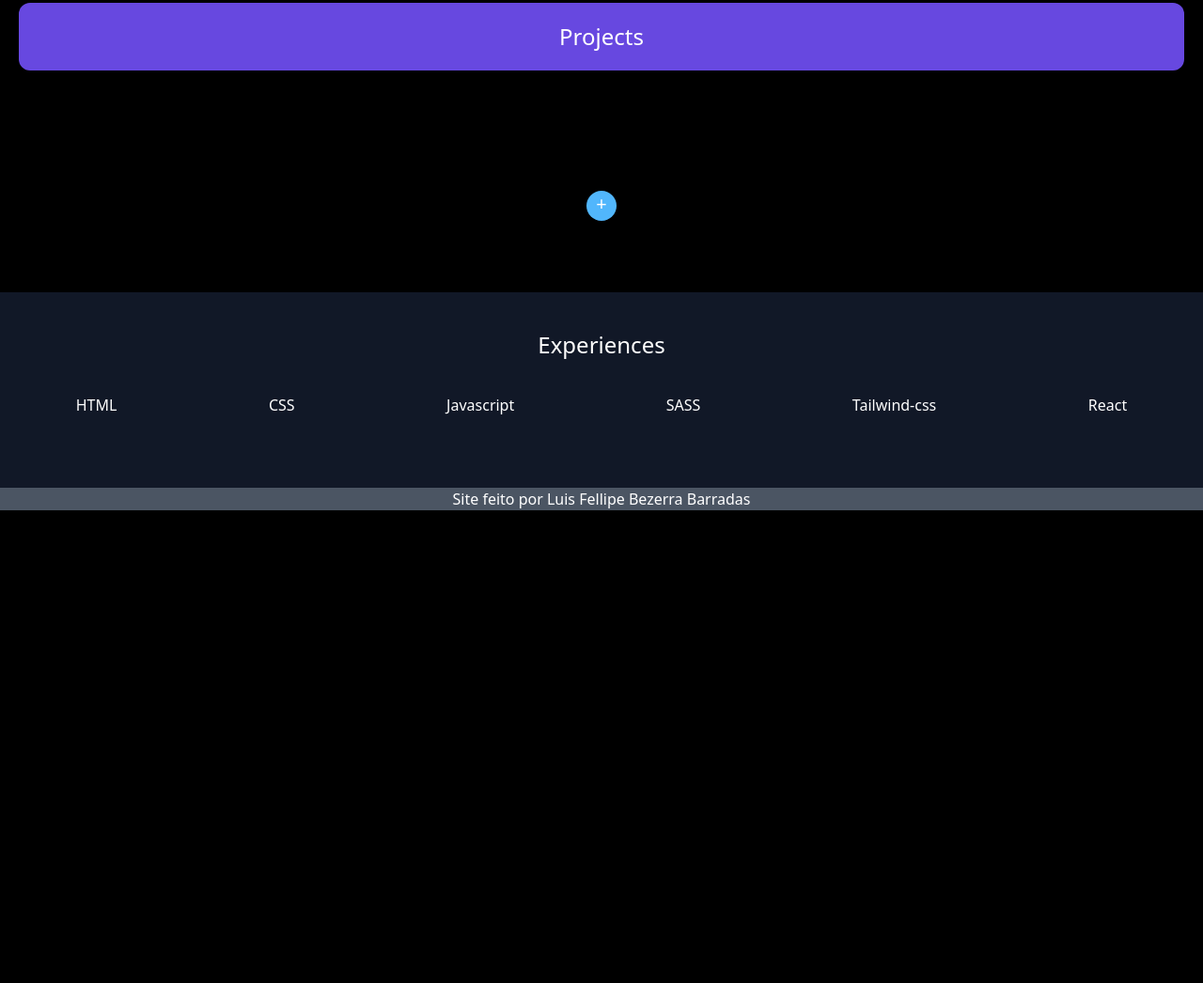
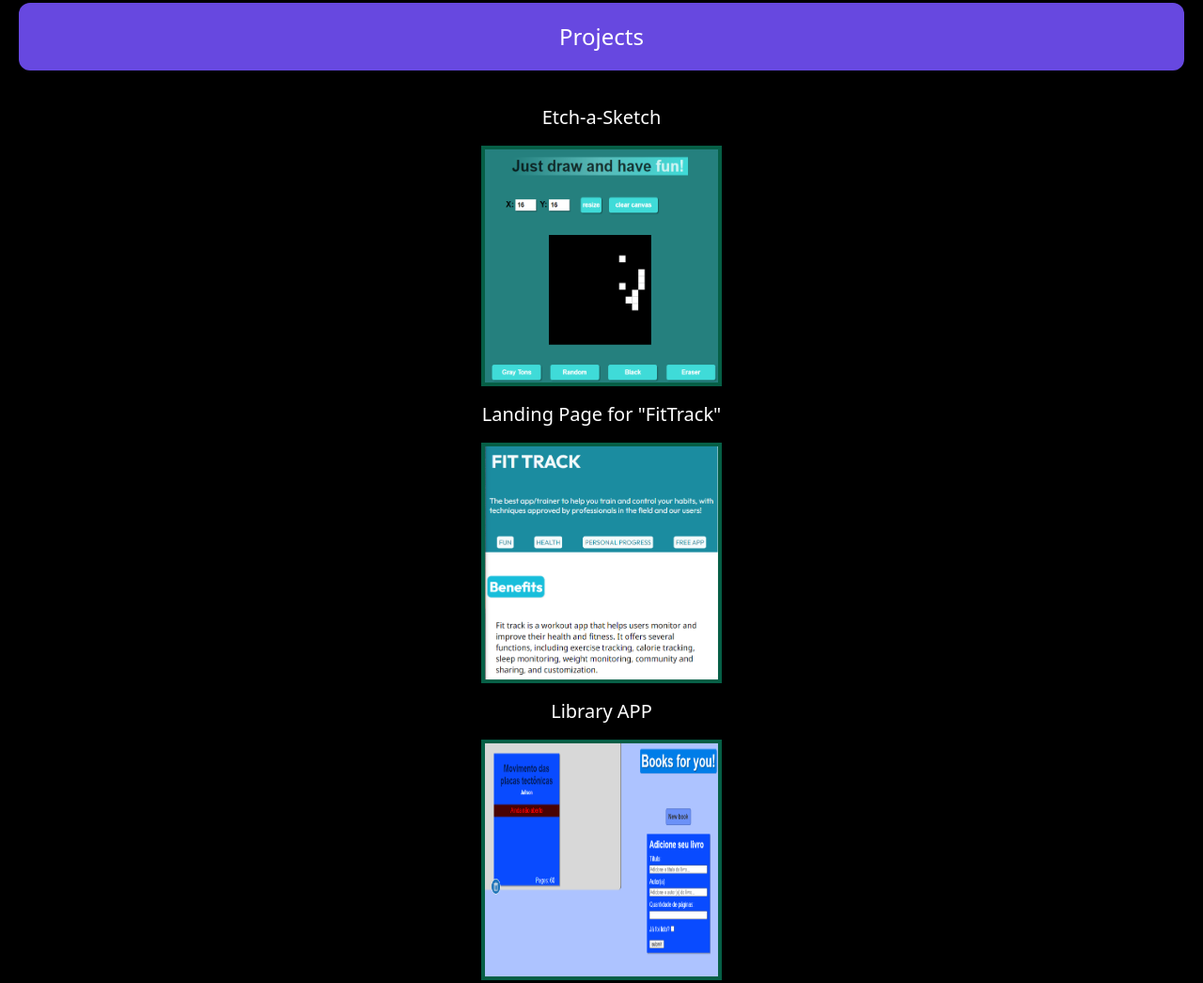
Before and after one commit to F3llipeB/quizon, a website: page public/index.html in a window 1280 px wide. Shown: the part 1103-2149 px from the top of the page at 94% size. Before the commit the page ends 1646 px from the top, so only its background shows below. Drawn offline with Linux system fonts and the light colour scheme.

Commit message:
Adicionado alguns projetos

```diff
--- a/public/index.html
+++ b/public/index.html
@@ -43,7 +43,18 @@
     <!--Card de projetos-->
     <div class="p-5">
         <h2 class="text-xl sm:text-2xl mb-5 p-5 mt-8 bg-[#6748E0] w-full rounded-xl text-center cursor-default">Projects</h2>
-        <div class="grid md:grid-cols-2 gap-24  justify-items-center w-full mt-24">
+        <!--Projetos-->
+        <div class="flex flex-col">
+            <h1 class="my-4 text-center text-xl">Etch-a-Sketch</h1>
+            <a href="https://etch-a-sketch-brown.vercel.app/" class=" self-center"><img src="img/site1.PNG" alt="Site exemplo" class="w-64 h-64  border-4 border-emerald-800"></a>
+        </div>
+        <div class="flex flex-col">
+            <h1 class="my-4 text-center text-xl">Landing Page for "FitTrack"</h1>
+            <a href="https://fit-track-landing-page-git-teste-fellipe-barradas.vercel.app/" class=" self-center"><img src="img/site2.PNG" alt="Site exemplo" class="w-64 h-64  border-4 border-emerald-800"></a>
+        </div>
+        <div class="flex flex-col">
+            <h1 class="my-4 text-center text-xl">Library APP</h1>
+            <a href="https://fellipe-barradas.github.io/Library-App/" class=" self-center"><img src="img/site3.PNG" alt="Site exemplo" class="w-64 h-64  border-4 border-emerald-800"></a>
         </div>
         <!--Botão de adicionar mais-->
         <div class="flex justify-center mt-8">
```
Also changed, not shown: public/img/site1.PNG (added), public/img/site2.PNG (added), public/img/site3.PNG (added), public/style.css.
